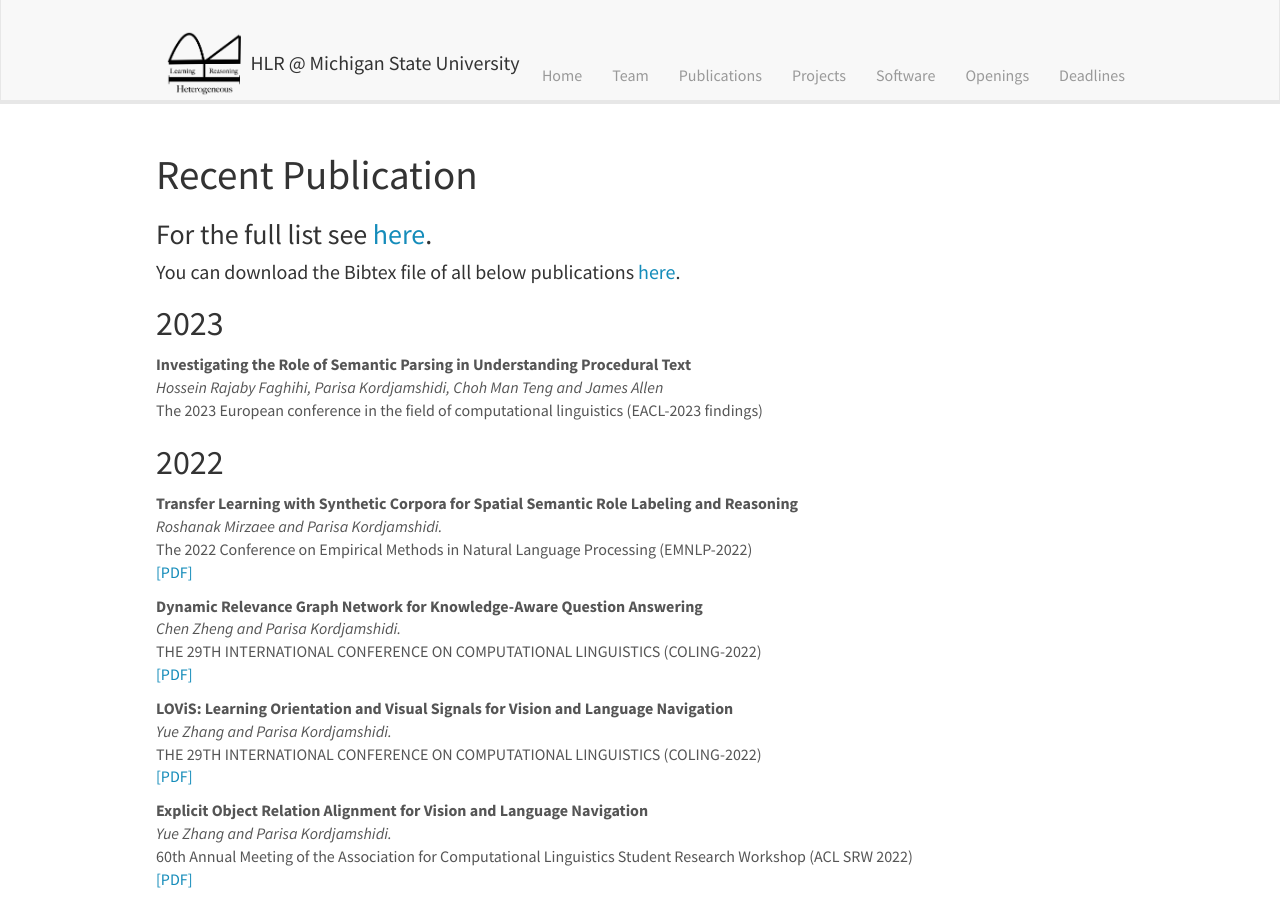
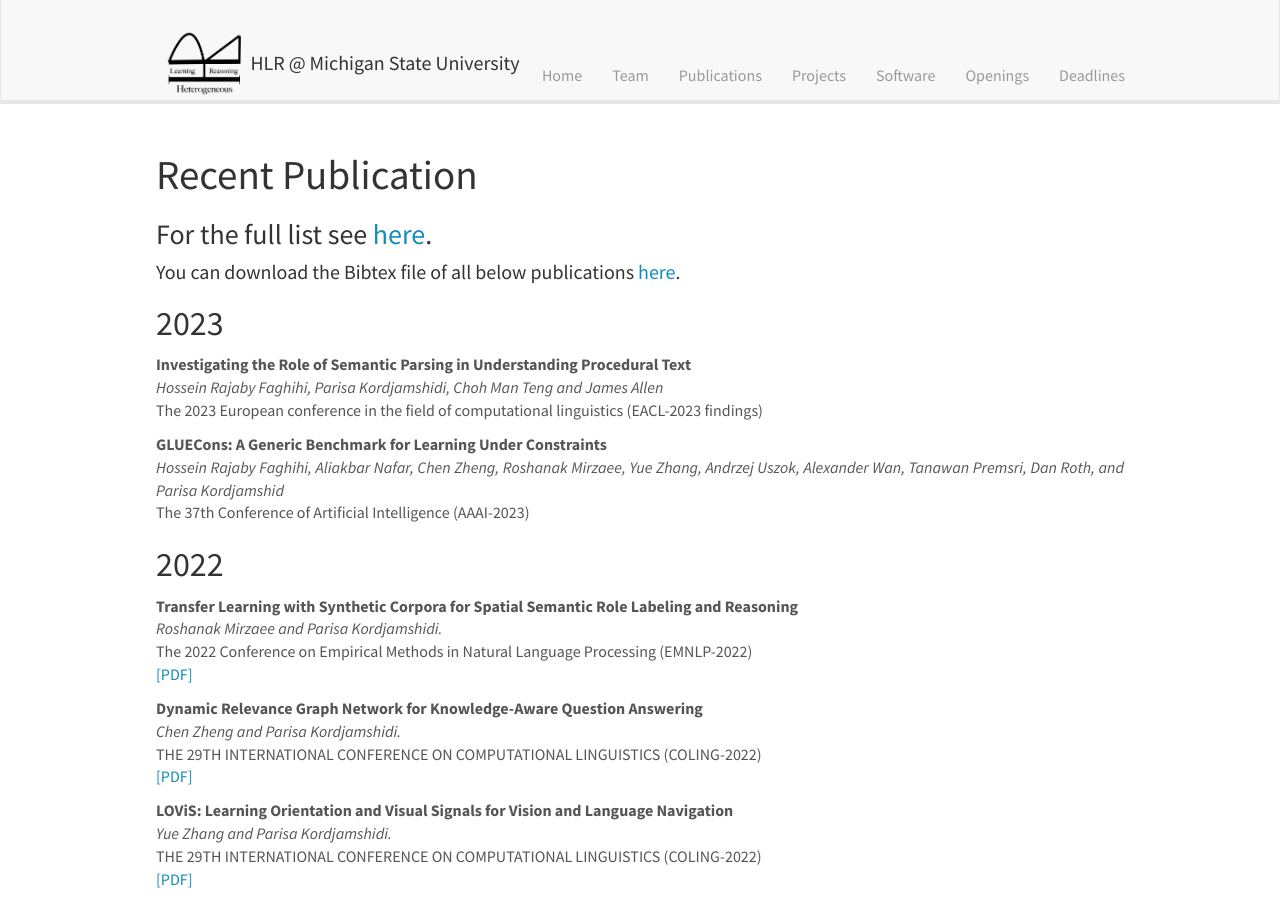
Before and after one commit to HLR/HLR.github.io, a Jekyll site: the page built from _pages/publications.md, in a window 1280 px wide and 900 px high. Built offline with Jekyll 4.4.1, drawn with Linux system fonts in a browser that asks for light colours; nearby versions of some CDN libraries.

Commit message:
Update publist.yml

```diff
--- a/_data/publist.yml
+++ b/_data/publist.yml
@@ -3,6 +3,11 @@
 - title: "Investigating the Role of Semantic Parsing in Understanding Procedural Text"
   authors: Hossein Rajaby Faghihi, Parisa Kordjamshidi, Choh Man Teng and James Allen
   venue: The 2023 European conference in the field of computational linguistics (EACL-2023 findings)
+  year: 2023
+
+- title: "GLUECons: A Generic Benchmark for Learning Under Constraints"
+  authors: Hossein Rajaby Faghihi, Aliakbar Nafar, Chen Zheng, Roshanak Mirzaee, Yue Zhang, Andrzej Uszok, Alexander Wan, Tanawan Premsri, Dan Roth, and Parisa Kordjamshid
+  venue: The 37th Conference of Artificial Intelligence (AAAI-2023)
   year: 2023
 
 #2022
```
